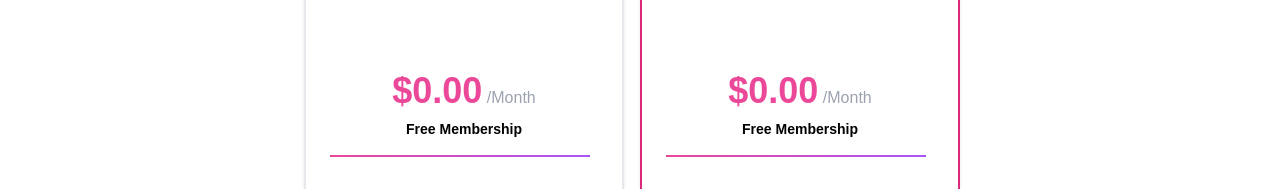
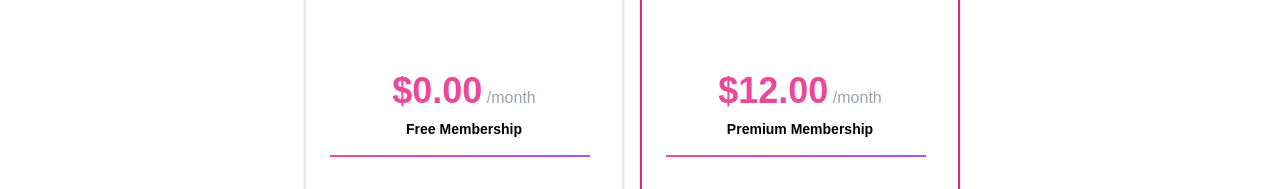
Before and after one commit to devvsakib/realmate, a Next.js app: page /pricing in a window 1280 px wide. Shown: the part 284-473 px from the top of the page. Built offline with nearby package versions, Linux system fonts and the light colour scheme.

Commit message:
small change

```diff
--- a/src/pages/pricing.js
+++ b/src/pages/pricing.js
@@ -11,7 +11,7 @@ const Pricing = () => {
 
     <div class=" flex flex-row justify-center pt-16">
         <div class="w-full md:w-1/4 h-[500px] text-white border-2 bg-white rounded-lg shadow relative p-6 md:mr-4 mb-10 md:mb-0">
-            <p class="mt-16 text-gray-400"><span class="font-bold text-pink-500 text-4xl">$0.00</span> /Month</p>
+            <p class="mt-16 text-gray-400"><span class="font-bold text-pink-500 text-4xl">$0.00</span> /month</p>
             <p class="text-sm text-black font-semibold mt-2">Free Membership</p>
             <div class=" h-0.5 mr-2 mt-4 bg-gradient-to-r from-pink-500 to-purple-500"></div>
             <ul class="text-sm list-disc text-black mt-8 pr-7">
@@ -26,8 +26,8 @@ const Pricing = () => {
         </div>
           <div class="w-full md:w-1/4 h-[500px] text-white border-2  border-pink-600 bg-white rounded-b-lg shadow relative p-6 md:mr-4 mb-10 md:mb-0">
             <div class="absolute -inset-x-0.5 -top-9 w-[380px] h-[8%]  bg-purple-900  rounded-t-lg flex justify-center text-sm p-2">20% Off for yearly</div>
-            <p class="mt-16 text-gray-400"><span class="font-bold text-pink-500 text-4xl">$0.00</span> /Month</p>
-            <p class="text-sm text-black font-semibold mt-2">Free Membership</p>
+            <p class="mt-16 text-gray-400"><span class="font-bold text-pink-500 text-4xl">$12.00</span> /month</p>
+            <p class="text-sm text-black font-semibold mt-2">Premium Membership</p>
             <div class=" h-0.5 mr-2 mt-4 bg-gradient-to-r from-pink-500 to-purple-500"></div>
             <ul class="text-sm list-disc text-black mt-8 pr-7">
                 <li class="my-2 m-4"> Match, Chat & Meet</li>
```
